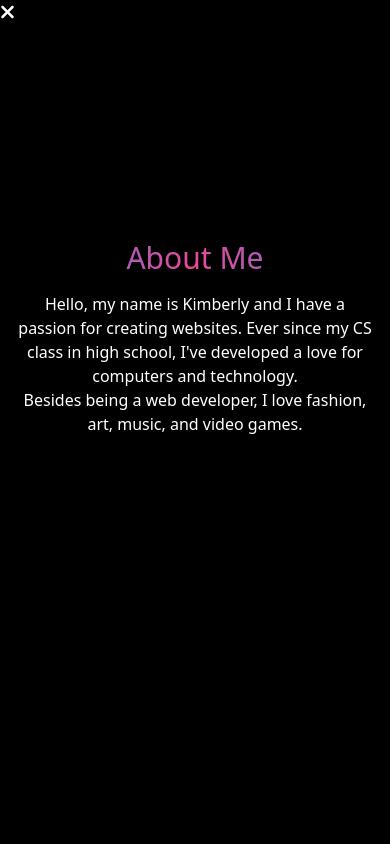
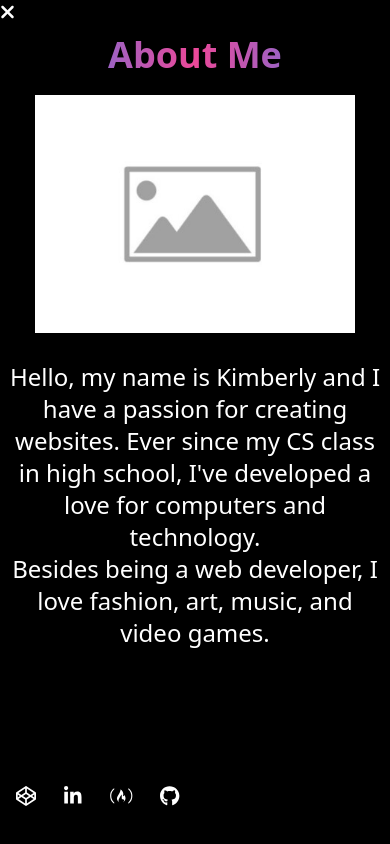
Before and after one commit to kimbencinas/kimbencinas.github.io, a React (Create React App) app: page /about in a window 390 px wide. Built offline with nearby package versions, Linux system fonts and the light colour scheme.

Commit message:
made about me page responsive for mobile

```diff
--- a/src/Pages/About.jsx
+++ b/src/Pages/About.jsx
@@ -1,17 +1,21 @@
 import React from 'react';
 import Navbar from '../Components/Navbar';
+import PlaceholderImg from '../img/placeholder-image.jpg'
+import Socials from '../Components/Socials';
 
 export default function About() {
     return (
         <div>
             <Navbar />
-            <div className="max-w-[800px] mt-[-100px] w-full h-screen mx-auto text-center flex flex-col justify-center">
-                <h2 className="text-transparent bg-clip-text bg-gradient-to-r from-blue-500 via-pink-500 to-blue-500 text-3xl font-medium">About Me</h2>
-                <div className="p-4">
+            <div className="max-w-[800px] mt-[-100px] w-full h-screen mx-auto text-center flex flex-col justify-center md:text-left gap-5">
+                <h2 className="text-transparent bg-clip-text bg-gradient-to-r from-blue-500 via-pink-500 to-blue-500 md:text-4xl sm:text-4xl text-4xl font-semibold">About Me</h2>
+                <img src={PlaceholderImg} className="w-80 md:w-80 sm:w-80 mx-auto" />
+                <div className="md:text-md sm:text-2xl text-2xl p-2">
                     <p>Hello, my name is Kimberly and I have a passion for creating websites. Ever since my CS class in high school, I've developed a love for computers and technology.</p>
                     <p>Besides being a web developer, I love fashion, art, music, and video games.</p>
                 </div>
             </div>
+        <Socials />
         </div>
     );
 }
--- a/src/Pages/Contact.jsx
+++ b/src/Pages/Contact.jsx
@@ -6,7 +6,7 @@ export default function Contact() {
     return (
         <div>
             <Navbar />
-            <div className="max-w-[800px] mt-[-200px] w-full h-screen mx-auto text-center flex flex-col justify-center gap-2">
+            <div className="max-w-[800px] mt-[-200px] w-full h-screen mx-auto text-center flex flex-col justify-center">
                 <h2 className="font-semibold text-transparent bg-clip-text bg-gradient-to-r from-blue-500 via-pink-500 to-blue-500 text-3xl font-medium">Contact</h2>
                 <div className="contact-me">
                     <h5 className="md:text-4xl sm:text-4xl text-4xl font-semibold">Get In Touch</h5>
```
